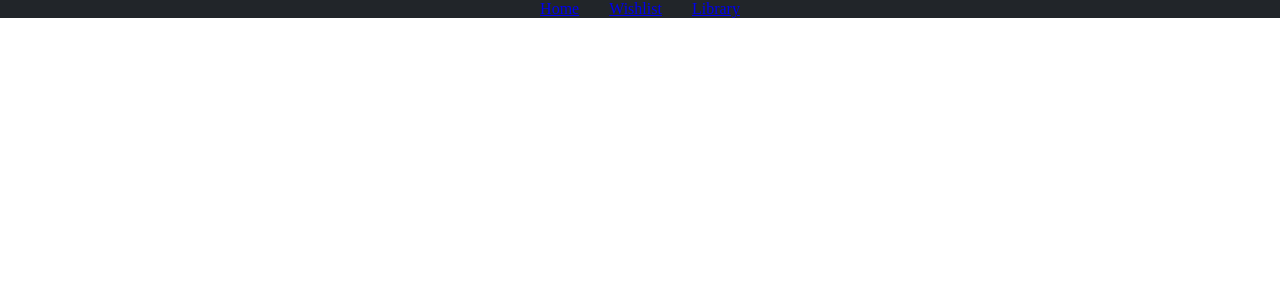
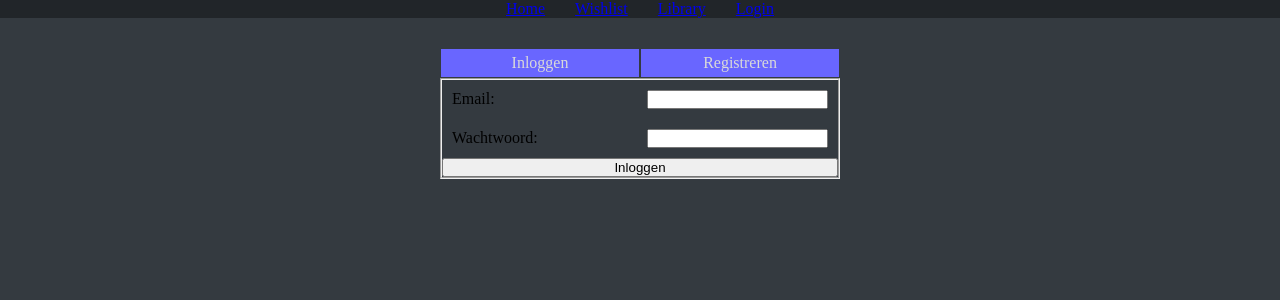
Before and after one commit to Rickert98/Eindopdracht-Rick-Smit, a React (Vite) app: page /login in a window 1280 px wide. Shown: the top 300 px of the page. Built offline with nearby package versions, Linux system fonts and the light colour scheme.

Commit message:
added a register and login function and page with styling

```diff
--- a/src/App.css
+++ b/src/App.css
@@ -1,6 +1,7 @@
 .outer-content-container {
     display: flex;
     width: 100%;
+    min-height: 100vh;
     flex-direction: row;
     justify-content: center;
 
--- a/src/App.jsx
+++ b/src/App.jsx
@@ -10,6 +10,7 @@ import Navigation from './components/nav/Navigation.jsx';
 import Home from './pages/home/Home.jsx';
 import Wishlist from './pages/wishlist/Wishlist.jsx';
 import Library from './pages/library/Library.jsx';
+import Login from './pages/login/Login.jsx'
 
 
 /* 2.0 Function App ==================================================================================================*/
@@ -22,6 +23,7 @@ function App() {
                     <Route path="/" element={<Home/>}/>
                     <Route path="/wishlist" element={<Wishlist/>}/>
                     <Route path="/library" element={<Library/>}/>
+                    <Route path="/login" element={<Login/>}/>
                 </Routes>
             </main>
         </>
--- /dev/null
+++ b/src/components/login/Login.jsx
@@ -0,0 +1,75 @@
+import {useState} from 'react';
+import axios from "axios";
+
+function Login () {
+    const [formState, setFormState] = useState({
+        email: '',
+        password: '',
+    });
+    const [error, toggleError] = useState(false);
+
+    function handleChange(e) {
+        const changedFieldName = e.target.name;
+
+        setFormState({
+            ...formState,
+            [changedFieldName]: e.target.value,
+        })
+    }
+
+    async function formSubmit (e) {
+        e.preventDefault();
+        toggleError(false);
+
+        try {
+            const response = await axios.post(`https://novi-backend-api-wgsgz.ondigitalocean.app/api/login`,
+                {
+                    "email": `${formState.email}`,
+                    "password": `${formState.password}`,
+                },
+                {
+                    headers: {
+                        'novi-education-project-id': `e44034d1-eedb-43e6-891e-754b1b07d51b`,
+                        'Content-Type': 'application/json',
+                        'accept': '*/*',
+                    }
+                })
+            console.log(response);
+            toggleRegistered(true);
+        } catch(e) {
+            console.error(e);
+            toggleError(true);
+        }
+    }
+
+    return (
+        <form onSubmit={formSubmit}>
+            <fieldset className="login-register-form">
+                <label className="login-register-label">
+                    Email:
+                    <input
+                        type="email"
+                        name="email"
+                        value={formState.email}
+                        onChange={handleChange}
+                        required
+                    />
+                </label>
+                <label className="login-register-label">
+                    Wachtwoord:
+                    <input
+                        type='text'
+                        name="password"
+                        value={formState.password}
+                        onChange={handleChange}
+                        required
+                    />
+                </label>
+                <button type='Submit'>Inloggen</button>
+                {error === true ? <p>Iets is fout gegaan. Probeer opnieuw</p> : ''}
+            </fieldset>
+        </form>
+    )
+}
+
+export default Login
--- a/src/components/nav/Navigation.jsx
+++ b/src/components/nav/Navigation.jsx
@@ -20,6 +20,9 @@ function Navigation() {
                 <li className="nav_li">
                     <NavLink to="/library">Library</NavLink>
                 </li>
+                <li className="nav_li">
+                    <NavLink to="/login">Login</NavLink>
+                </li>
             </ul>
         </nav>
     )
--- /dev/null
+++ b/src/components/register/Register.jsx
@@ -0,0 +1,91 @@
+import {useState} from 'react';
+import axios from "axios";
+
+function Register () {
+    const [formState, setFormState] = useState({
+        email: '',
+        password: '',
+        username: '',
+        newsletter: '',
+    });
+    const [error, toggleError] = useState(false);
+    const [registered, toggleRegistered] = useState(false);
+
+    function handleChange(e) {
+        const changedFieldName = e.target.name;
+
+        setFormState({
+            ...formState,
+            [changedFieldName]: e.target.value,
+        })
+    }
+
+    async function formSubmit (e) {
+        e.preventDefault();
+        toggleError(false);
+
+        try {
+            const response = await axios.post(`https://novi-backend-api-wgsgz.ondigitalocean.app/api/users`,
+                {
+                    "email": `${formState.email}`,
+                    "password": `${formState.password}`,
+                    "roles": [
+                        "user"
+                    ],
+                },
+                {
+                    headers: {
+                        'novi-education-project-id': 'e44034d1-eedb-43e6-891e-754b1b07d51b',
+                        'Content-Type': 'application/json',
+                        'accept': '*/*',
+                    }
+                })
+            console.log(response);
+            toggleRegistered(true);
+        } catch(e) {
+            console.error(e);
+            toggleError(true);
+        }
+    }
+
+    return (
+        <form onSubmit={formSubmit}>
+            <fieldset className="login-register-form">
+                <label className="login-register-label">
+                    Email:
+                    <input
+                        type="email"
+                        name="email"
+                        value={formState.email}
+                        onChange={handleChange}
+                        required
+                    />
+                </label>
+                <label className="login-register-label">
+                    Wachtwoord:
+                    <input
+                        type='text'
+                        name="password"
+                        value={formState.password}
+                        onChange={handleChange}
+                        required
+                    />
+                </label>
+                <label className="login-register-label">
+                    Gebruikersnaam:
+                    <input
+                        type='text'
+                        name="username"
+                        value={formState.username}
+                        onChange={handleChange}
+                        required
+                    />
+                </label>
+                <button type='Submit'>Registreren</button>
+                {error === true ? <p>Iets is fout gegaan. Probeer opnieuw</p> : registered === true ? <p>Nieuwe gebruiker succesvol geregistreerd. Log in via het inlogscherm.</p> : ''}
+            </fieldset>
+        </form>
+    )
+}
+
+export default Register
--- a/src/constants/gameinit.json
+++ b/src/constants/gameinit.json
@@ -86,7 +86,6 @@
         "user"
       ]
     }
-
   ],
   "data": {
     "userProfile": [
--- /dev/null
+++ b/src/pages/login/Login.css
@@ -0,0 +1,40 @@
+.login-register-form-wrapper {
+    display: flex;
+    flex-direction: column;
+    justify-content: start;
+    align-items: stretch;
+    width: 400px;
+    margin: 30px;
+}
+
+.radiobuttons-wrapper {
+    display: flex;
+    justify-content: center;
+}
+
+.login-register-form {
+    display: flex;
+    flex-direction: column;
+
+}
+
+.login-register-label {
+    margin: 10px;
+    display: flex;
+    justify-content: space-between;
+    gap: 10px;
+}
+
+.login-register-radiobutton input {
+    appearance: none;
+}
+
+.login-register-radiobutton {
+    cursor: pointer;
+    background-color: var(--color-quaternary);
+    color: var(--color-tertiary);
+    padding: 5px;
+    width: 100%;
+    margin: 1px;
+    text-align: center;
+}
--- /dev/null
+++ b/src/pages/login/Login.jsx
@@ -0,0 +1,33 @@
+import {useState} from 'react';
+
+import Register from '../../components/register/Register.jsx';
+import UserLogin from '../../components/login/Login.jsx';
+import './Login.css';
+
+function Login () {
+    const [login, setLogin] = useState(true);
+
+    return(
+        <section className="login-register-form-wrapper">
+            <div className="radiobuttons-wrapper">
+                <label className="login-register-radiobutton">
+                    <input type="radio" name="login-register" value="login" checked={login !== false } onClick={((e) => {
+                        setLogin(e.target.value)
+                    })}/>
+                    Inloggen
+                </label>
+                <label className="login-register-radiobutton">
+                    <input type="radio" name="login-register" value="register" checked={login === false} onClick={((e) => {
+                        setLogin(!e.target.value)
+                    })}/>
+                    Registreren
+                </label>
+            </div>
+            {login === false ?
+            <Register/> : <UserLogin/>
+            }
+        </section>
+    )
+}
+
+export default Login
```
Also changed, not shown: src/index.css (line endings or trailing spaces), 2 other files (tests, documents, lock files or other folders).
